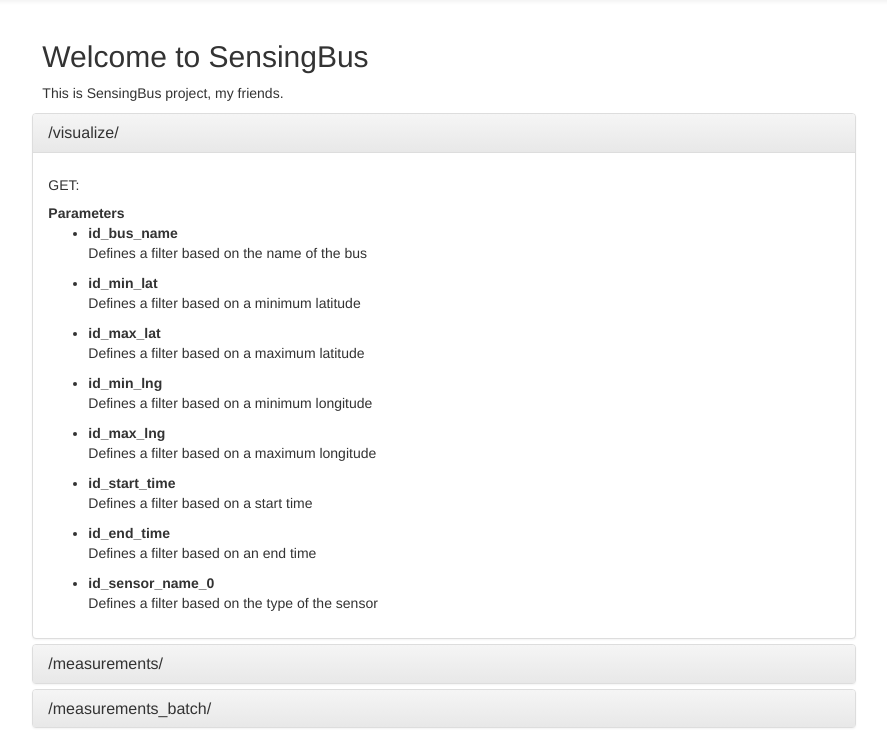
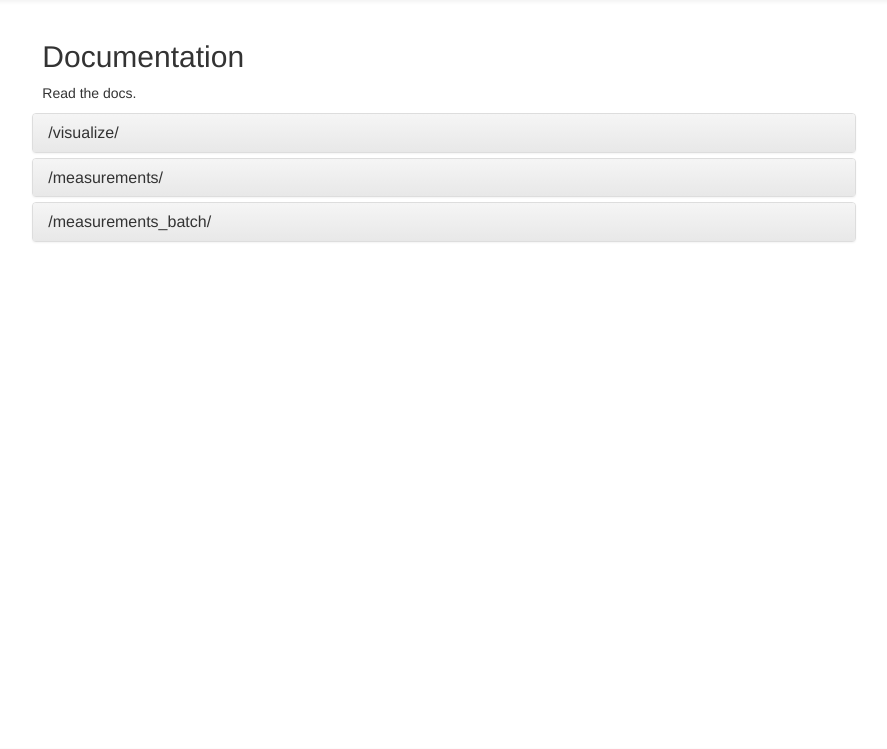
Before and after one commit to GTA-UFRJ/sensingbus, a Django app: page /docs/ in a window 1280 px wide. Shown: the part 52-801 px from the top of the page, without its empty margins (181-1068 px from the left). Run offline with Django 3.2, Linux system fonts and the light colour scheme; some libraries are stand-ins or nearby versions.

Commit message:
tests with docs

```diff
--- a/publishing/sensing_bus/publisher/templates/publisher/docs.html
+++ b/publishing/sensing_bus/publisher/templates/publisher/docs.html
@@ -5,8 +5,8 @@
 {% block content %}
 <div class="row">
   <div class="col-md-8" id="welcome-pane">
-  <h2>Welcome to SensingBus</h2>
-  <p>This is SensingBus project, my friends.</p>
+  <h2>Documentation</h2>
+  <p>Read the docs.</p>
   </div>
 </div>
 
@@ -23,7 +23,7 @@
               </a>
             </h4>
           </div>
-          <div id="collapseOne" class="panel-collapse collapse in" role="tabpanel" aria-labelledby="headingOne">
+          <div id="collapseOne" class="panel-collapse collapse" role="tabpanel" aria-labelledby="headingOne">
             <div class="panel-body">
               <h5>GET:</h5>
               <b>Parameters</b>
```
